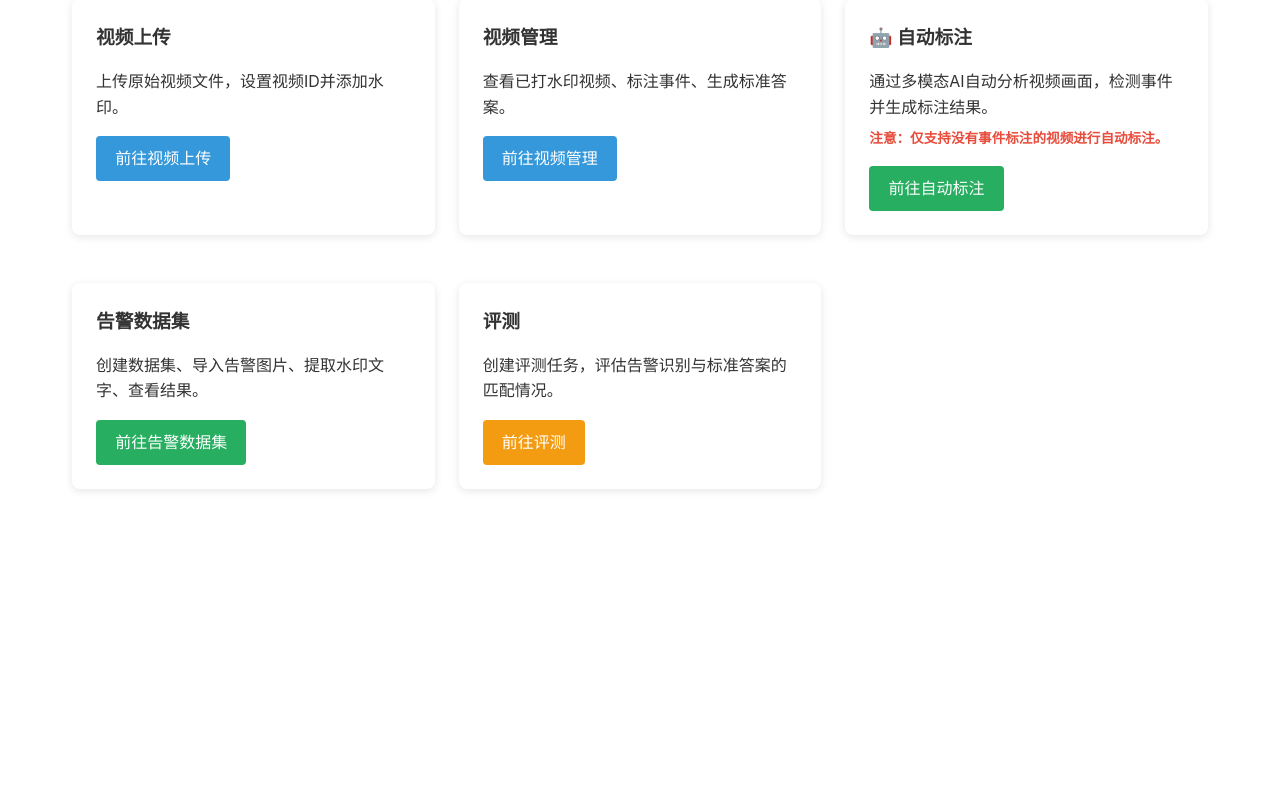
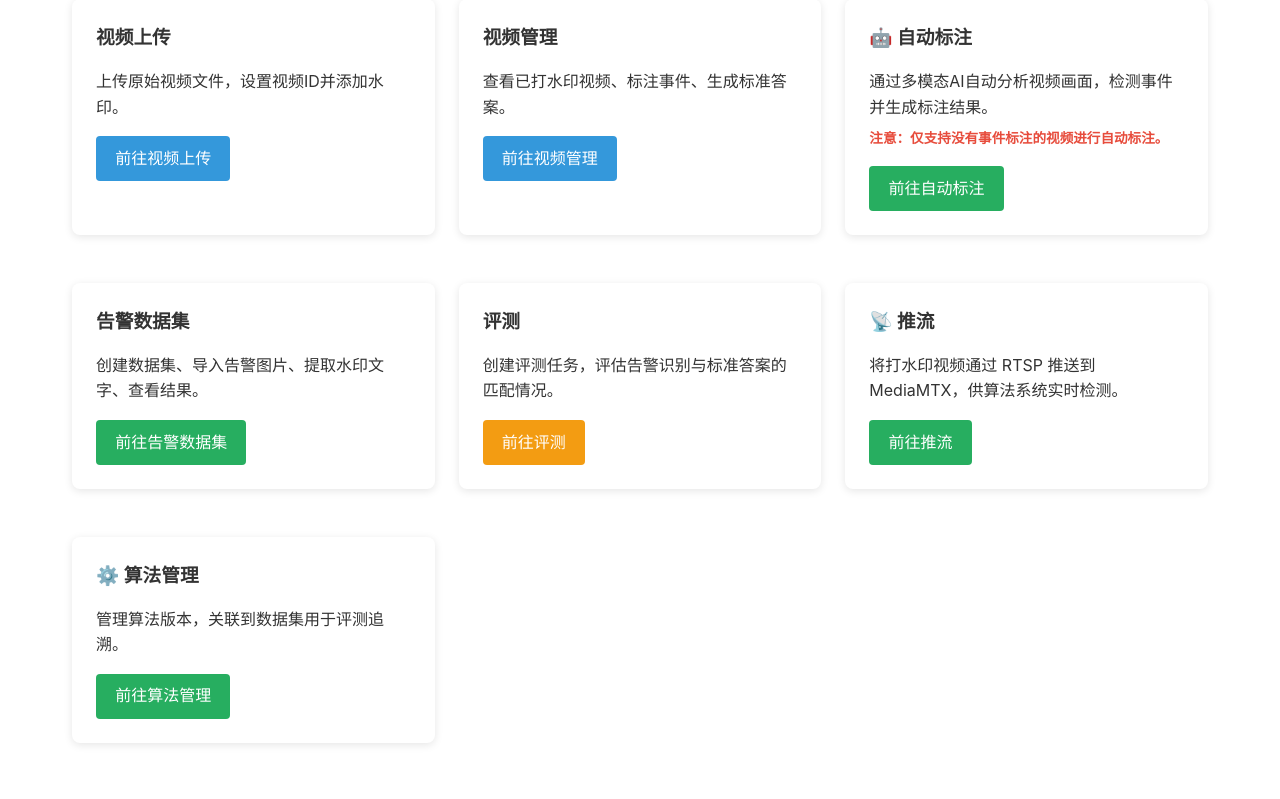
Before and after one commit to jiangxio/video-alert-evaluation, a Flask app: page / in a window 1280 px wide. Shown: the part 492-1291 px from the top of the page. Before the commit the page ends 983 px from the top, so only its background shows below. Run offline with Flask 3, Linux system fonts and the light colour scheme.

Commit message:
feat: 首页增加推流和算法管理入口
Co-Authored-By: Claude Sonnet 4.6 <noreply@anthropic.com>

```diff
--- a/app/templates/index.html
+++ b/app/templates/index.html
@@ -56,5 +56,19 @@
             <a href="/evaluation/" class="btn btn-warning">前往评测</a>
         </p>
     </div>
+    <div class="card">
+        <h3>📡 推流</h3>
+        <p>将打水印视频通过 RTSP 推送到 MediaMTX，供算法系统实时检测。</p>
+        <p style="margin-top: 1rem;">
+            <a href="/streaming/" class="btn btn-success">前往推流</a>
+        </p>
+    </div>
+    <div class="card">
+        <h3>⚙️ 算法管理</h3>
+        <p>管理算法版本，关联到数据集用于评测追溯。</p>
+        <p style="margin-top: 1rem;">
+            <a href="/algorithms/" class="btn btn-success">前往算法管理</a>
+        </p>
+    </div>
 </div>
 {% endblock %}
```
